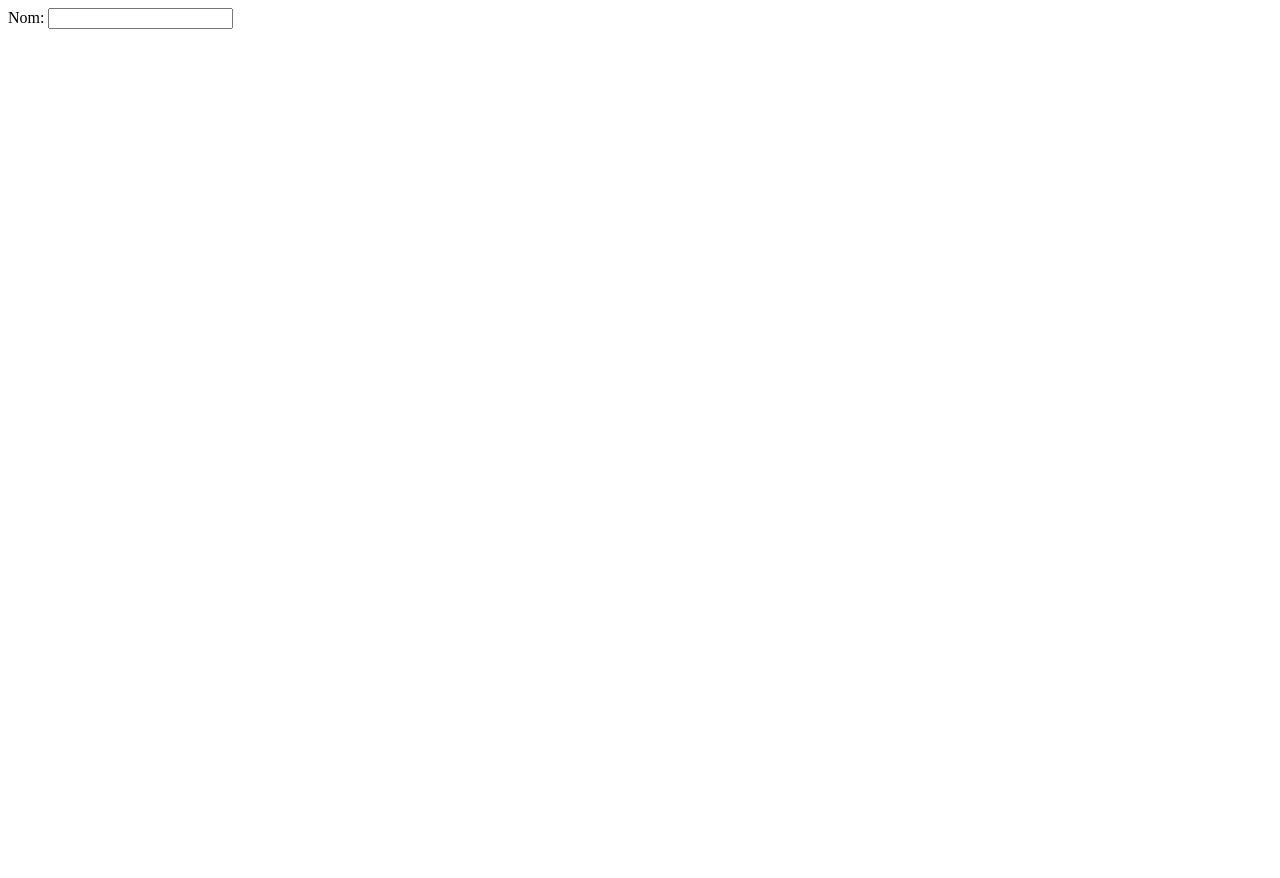
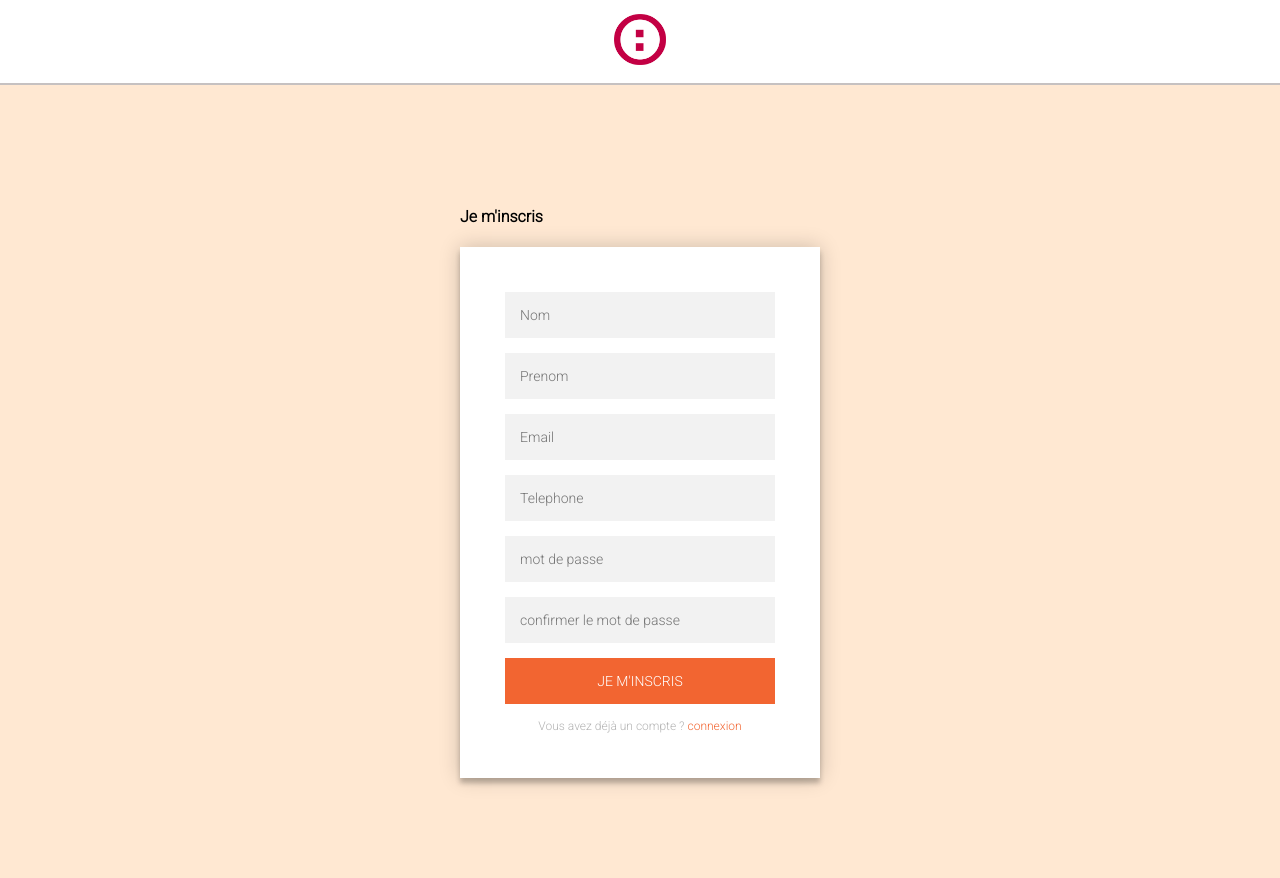
Before and after one commit to SimplonCI/e-gaz, a PHP site: page /register.php in a window 1280 px wide. Before the commit the page is almost empty. Before the commit the page ends 29 px from the top, so only its background shows below. Run offline with PHP 8.4, Linux system fonts and the light colour scheme.

Commit message:
design registration form

```diff
--- a/assets/css/login.css
+++ b/assets/css/login.css
@@ -84,7 +84,7 @@ li a{
 }
 
 li a img {
-  height: 4em;
+  height: 3.2em;
 }
 
 
--- a/views/login.views.php
+++ b/views/login.views.php
@@ -20,8 +20,8 @@
         <form class="login-form" method="post">
           <input type="text" placeholder="Email ou téléphone" name="username" id="username"/>
           <input type="password" placeholder="mot de passe" name="password" id="password"/>
-          <button>Connexion</button>
-          <p class="message">Première visite ici ? <a href="#">créer un compte </a></p>
+          <button name="submit">Connexion</button>
+          <p class="message">Première visite ici ? <a href="register.php">créer un compte </a></p>
         </form>
       </div>
     </div>
--- a/views/register.views.php
+++ b/views/register.views.php
@@ -1,5 +1,35 @@
-<?php include 'partials/_header.php';?>
-  <form class="" action="index.html" method="post">
-      Nom: <input type="text" name="" value="">
-  </form>
-<?php include 'partials/_footer.php'; ?>
+<!DOCTYPE html>
+<html lang="fr" >
+  <head>
+    <meta charset="utf-8">
+    <link rel="stylesheet" href="assets/css/login.css">
+    <title>E-GAZ</title>
+  </head>
+  <body>
+    <ul>
+      <li>
+        <a class="active" href="#home">
+          <img src="assets/img/logo.png" alt="logo" srcset="">
+        </a>
+      </li>
+
+    </ul>
+    <div class="login-page">
+      <h4>Je m'inscris</h4>
+      <div class="form">
+        <form class="login-form" method="post">
+          <input type="text" placeholder="Nom" name="nom" id="nom"/>
+          <input type="text" placeholder="Prenom" name="prenom" id="prenom"/>
+          <input type="email" placeholder="Email" name="email" id="email"/>
+          <input type="tel" placeholder="Telephone" name="telephone" id="telephone"/>
+          <input type="password" placeholder="mot de passe" name="password" id="password"/>
+          <input type="password" placeholder="confirmer le mot de passe" name="passwordConfirm" id="passwordConfirm"/>
+          <button name="submit">Je m'inscris</button>
+          <p class="message">Vous avez déjà un compte ? <a href="login.php">connexion </a></p>
+        </form>
+      </div>
+    </div>
+
+
+  </body>
+</html>
```
